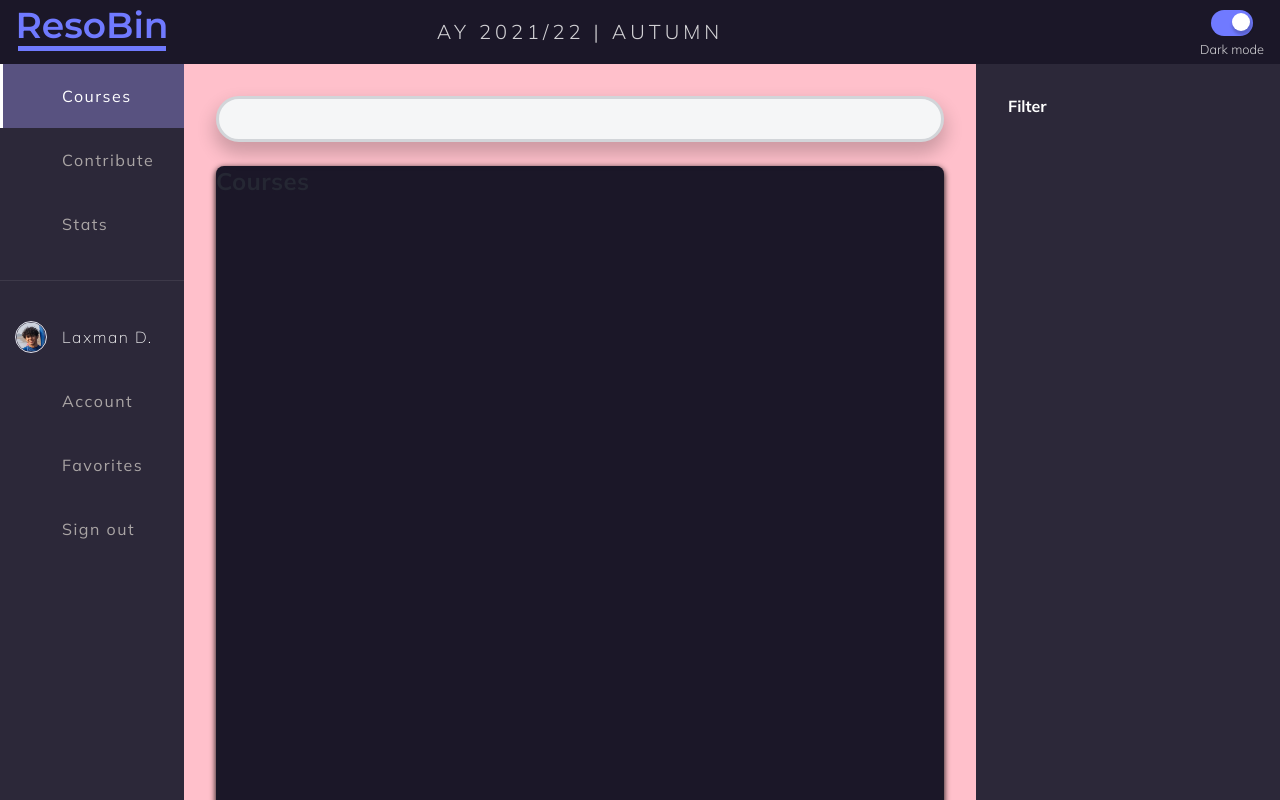
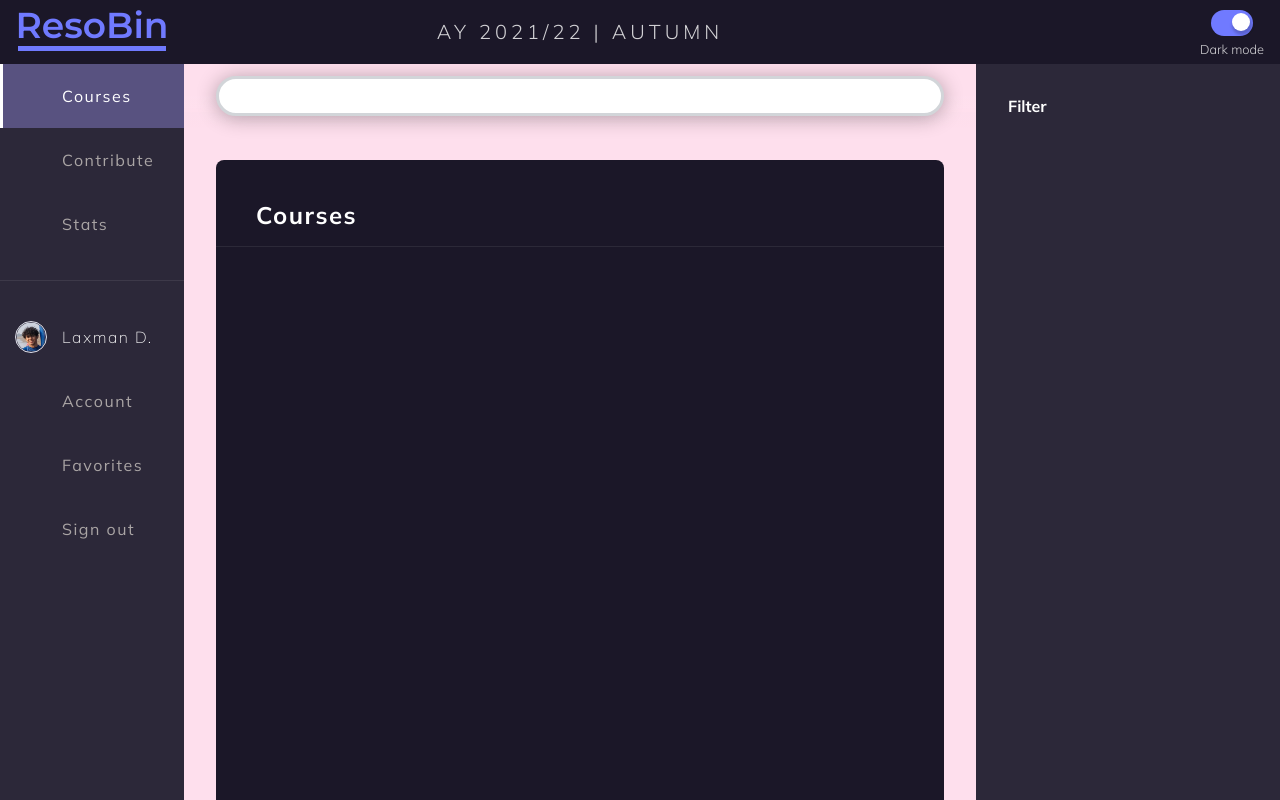
Before and after one commit to DevCom-IITB/ResoBin, a React (Create React App) app: page / in a window 1280 px wide. Shown: the top 800 px of the page. Built offline with nearby package versions, Linux system fonts and the light colour scheme; some icons are missing.

Commit message:
👌 IMPROVE: Major UI changes

```diff
--- a/src/components/Main/courses/CourseList.js
+++ b/src/components/Main/courses/CourseList.jsx
@@ -1,27 +1,31 @@
+import Divider from '@app/components/common/Divider'
 import styled from 'styled-components'
 
 const Container = styled.div`
 	background-color: #1b1728;
-	margin: 1rem 0;
+	margin: 2rem;
 	height: 1000px;
 	border-radius: 8px;
-	box-shadow: 0px 2px 6px rgba(0, 0, 0, 1.25);
+	/* box-shadow: 0px 2px 6px rgba(0, 0, 0, 1.25); */
 `
 
-const Title = styled.div`
+const Title = styled.h4`
 	font-family: Mulish;
 	font-style: normal;
 	font-weight: bold;
-	font-size: 24px;
+	font-size: 1.5rem;
 	line-height: 30px;
-	letter-spacing: 0.4px;
-	color: #252733;
+	letter-spacing: 1.5px;
+	padding: 2.5rem 2.5rem 1rem;
+	color: #fff;
 `
 
 const CourseList = () => {
     return (
         <Container>
             <Title>Courses</Title>
+			<Divider />
+			{/* Hello World */}
         </Container>
     )
 }
--- a/src/components/Main/courses/Courses.js
+++ b/src/components/Main/courses/Courses.js
@@ -1,12 +1,13 @@
 import styled from 'styled-components'
-import CourseList from '@app/components/main/courses/CourseList'
-import Searchbar from '@app/components/main/courses/Searchbar'
+import CourseList from '@app/components/main/courses/CourseList.jsx'
+import Searchbar from '@app/components/main/courses/Searchbar.jsx'
+import PageNo from '@app/components/main/courses/PageNo.jsx'
 
 const Container = styled.div`
-	background-color: pink;
+	display: flex;
+	flex-direction: column;
+	/* background: pink; */
 	margin-right: 19rem;
-	height: 100%;
-	padding: 32px;
 `
 
 
@@ -15,6 +16,7 @@ const Courses = () => {
 		<Container>
 			<Searchbar />
 			<CourseList />
+			<PageNo />
 		</Container>
 	)
 }
--- /dev/null
+++ b/src/components/Main/courses/PageNo.jsx
@@ -0,0 +1,21 @@
+import styled from 'styled-components'
+
+const Container = styled.div`
+	background-color: black;
+    opacity: 20%;
+	display: flex;
+	width: 100%;
+	height: 4rem;
+
+	bottom: 0;
+`
+
+const PageNo = () => {
+    return (
+        <Container>
+
+        </Container>
+    )
+}
+
+export default PageNo
--- a/src/components/Main/courses/Searchbar.js
+++ /dev/null
@@ -1,37 +0,0 @@
-import styled from 'styled-components'
-import { Search } from '@styled-icons/heroicons-outline'
-
-const Container = styled.div`
-	display: flex;
-	width: 100%;
-	height: calc(3.5rem - 2px);
-
-    position: sticky;
-    top: 4rem;
-    background: transparent;
-	padding-bottom: 1.5rem;
-`
-
-const SearchBox = styled.input`
-	font-size: 1.5rem;
-	font-family: 'Montserrat';
-	background: #f5f6f7;
-	width: 100%;
-	border-radius: 1.5rem;
-	border: solid #d2d5d9;
-	box-sizing: border-box;
-	padding: 20px;
-	box-shadow: 0px 10px 18px 2px rgba(0, 0, 0, 0.2);
-`
-
-const Searchbar = () => {
-	return (
-        <Container>
-            <SearchBox />
-            {/* <Search size="24px" />
-            <h1>Search</h1> */}
-        </Container>
-    )
-}
-
-export default Searchbar
--- /dev/null
+++ b/src/components/Main/courses/Searchbar.jsx
@@ -0,0 +1,48 @@
+import styled from 'styled-components'
+// import { Search } from '@styled-icons/heroicons-outline'
+import HEX2RGBA from '@app/helpers/HEX2RGBA'
+
+const Container = styled.div`
+	background: linear-gradient(
+		0deg,
+		${({ theme }) => HEX2RGBA(theme.primary, 0)} 0%,
+		${({ theme }) => HEX2RGBA(theme.primary, 100)} 50%
+	);
+	display: flex;
+	align-items: center;
+	height: 4rem;
+	position: sticky;
+	top: 4rem;
+	padding: 0 2rem;
+	z-index: 0;
+	/* box-shadow: 0px 2px 10px rgba(0, 0, 0, 0.3); */
+`
+
+const SearchBox = styled.input`
+	background: #fff;
+
+	font-size: 1.5rem;
+	/* font-family: 'Montserrat'; */
+	font-family: Mulish;
+	font-style: normal;
+	font-weight: bold;
+	letter-spacing: 1.5px;
+	width: 100%;
+	height: 2.5rem;
+	border-radius: 1.5rem;
+	border: solid #d2d5d9;
+	padding: 0 2rem;
+	box-shadow: 0px 2px 20px rgba(0, 0, 0, 0.3);
+`
+
+const Searchbar = () => {
+	return (
+        <Container>
+            <SearchBox />
+            {/* <Search size="24px" />
+            <h1>Search</h1> */}
+        </Container>
+    )
+}
+
+export default Searchbar
--- a/src/components/Main/filters/Filters.js
+++ b/src/components/Main/filters/Filters.js
@@ -8,6 +8,7 @@ const Container = styled.div`
 	width: 19rem;
 	height: 100%;
 	padding: 2rem;
+	z-index: 9; /* To put searchbar at the bottom */
 `
 
 const Filters = () => {
--- a/src/components/Navbar/Navbar.js
+++ b/src/components/Navbar/Navbar.js
@@ -6,14 +6,13 @@ import CurrentTerm from '@app/components/navbar/CurrentTerm'
 const Container = styled.div`
 	display: flex;
 	align-items: center;
-	/* justify-content: space-between; */
-
 	position: fixed;
 	width: 100%;
 	height: 4rem;
 	left: 0px;
 	top: 0px;
 	background: ${({ theme }) => theme.darksecondary};
+	z-index: 9; /* To put searchbar at the bottom */
 `
 
 const LeftContainer = styled.div`
--- a/src/components/Sidebar/Sidebar.js
+++ b/src/components/Sidebar/Sidebar.js
@@ -16,6 +16,7 @@ const Container = styled.div`
 	display: flex;
 	flex-direction: column;
 	align-items: center;
+	z-index: 9; /* To put searchbar at the bottom */
 `
 
 const Sidebar = () => {
@@ -24,7 +25,7 @@ const Sidebar = () => {
 			<SidebarItem title="Courses" icon={<BookOpen size="20" />} active />
 			<SidebarItem title="Contribute" icon={<CloudUpload size="20" />} />
 			<SidebarItem title="Stats" icon={<ChartPie size="20" />} />
-			<Divider />
+			<Divider margin="1.5rem 0" />
 			<ProfileImgItem title="Laxman D." src={ProfileImage} />
 			<SidebarItem title="Account" icon={<Cog size="20" />} />
 			<SidebarItem title="Favorites" icon={<Bookmark size="20" title="Check course material" />} />
--- a/src/components/common/Divider.js
+++ b/src/components/common/Divider.js
@@ -5,7 +5,7 @@ const Divider = styled.div`
 	opacity: 0.08;
 	width: 100%;
 	height: 1px;
-	margin: 1.5rem 0px;
+	margin: ${({ margin }) => margin};
 `
 
 export default Divider
--- /dev/null
+++ b/src/helpers/HEX2RGBA.js
@@ -0,0 +1,10 @@
+const HEX2RGBA = (hexCode, opacity) => {
+	let hex = String(hexCode).replace('#', '')
+	if (hex.length === 3) hex = `${hex[0]}${hex[0]}${hex[1]}${hex[1]}${hex[2]}${hex[2]}`
+	const r = parseInt(hex.substring(0, 2), 16)
+	const g = parseInt(hex.substring(2, 4), 16)
+	const b = parseInt(hex.substring(4, 6), 16)
+	return `rgba(${r}, ${g}, ${b}, ${opacity / 100})`
+}
+
+export default HEX2RGBA
--- a/src/styles/theme.js
+++ b/src/styles/theme.js
@@ -21,11 +21,13 @@ export const lightTheme = {
 	headerNumber: '#FFF',
 	activeMenu: '#585280',
 	courseBG: '#B2BFE1',
+	logoPrimary: '#707AFF',
+	logoSecondary: '#1B1728',
 	...globalTheme,
 }
 
 export const darkTheme = {
-	primary: '#302C40',
+	primary: '#FEDFED',
 	secondary: '#2C2839',
 	darksecondary: '#1b1728',
 	textColor: '#FFF',
@@ -34,5 +36,7 @@ export const darkTheme = {
 	headerNumber: '#585280',
 	activeMenu: '#FFF',
 	courseBG: '#B2BFE1',
+	logoPrimary: '#707AFF',
+	logoSecondary: '#1B1728',
 	...globalTheme,
 }
```
